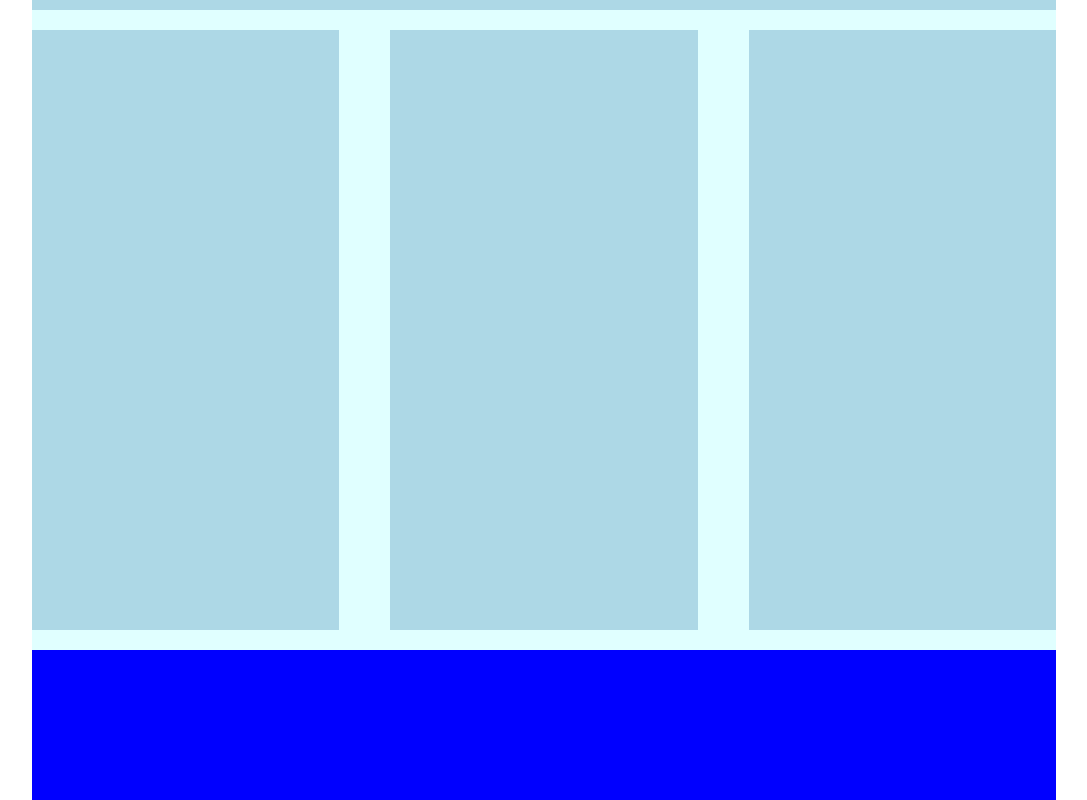
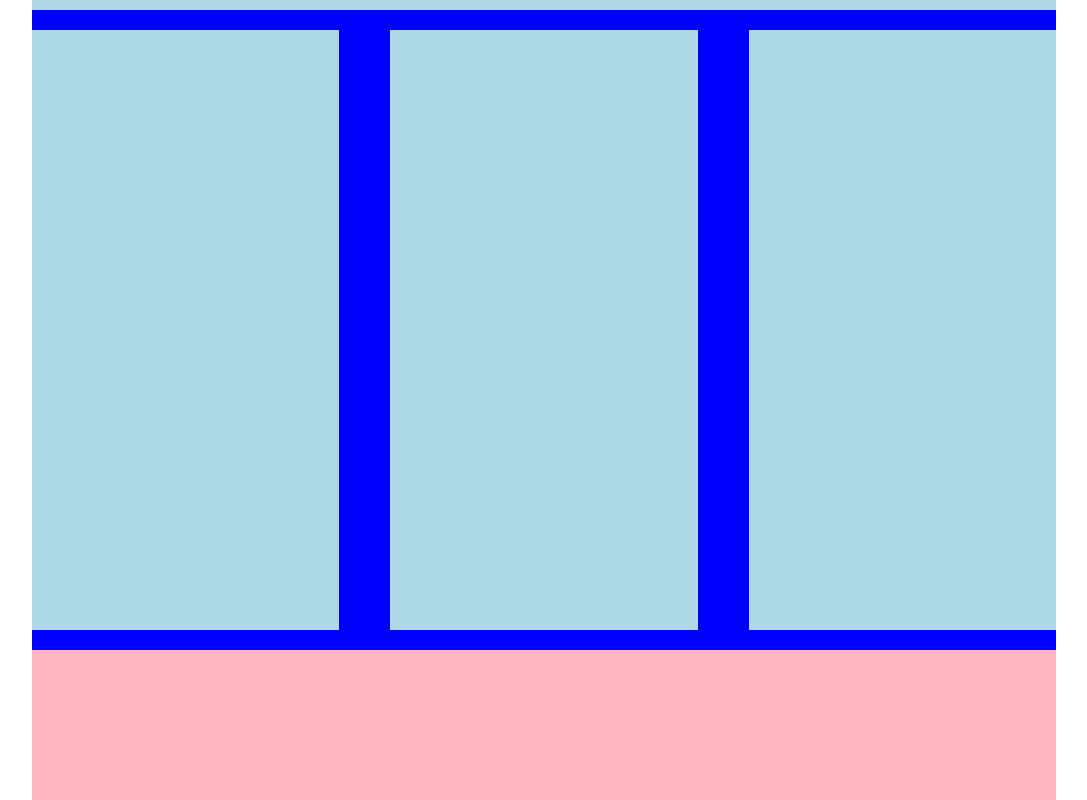
Before and after one commit to gianlucanesta/htmlcss-struttura-wp, a plain HTML site: page index.html in a window 1280 px wide. Shown: the part 780-1580 px from the top of the page, without its empty margins (96-1183 px from the left). Drawn offline with Linux system fonts and the light colour scheme.

Commit message:
modifica background-color

```diff
--- a/css/style.css
+++ b/css/style.css
@@ -13,7 +13,6 @@
 .container {
     width: 80%;
     margin: auto;
-    background-color: lightcyan;
 }
 
 .first {
@@ -26,6 +25,10 @@
     background-color: yellow;
     height: 500px;
     margin-bottom: 20px;
+}
+
+main {
+    background-color: blue;
 }
 
 .title {
@@ -52,5 +55,5 @@
 }
 
 .footer {
-    background-color: blue;
+    background-color: lightpink;
     height: 150px;
```
